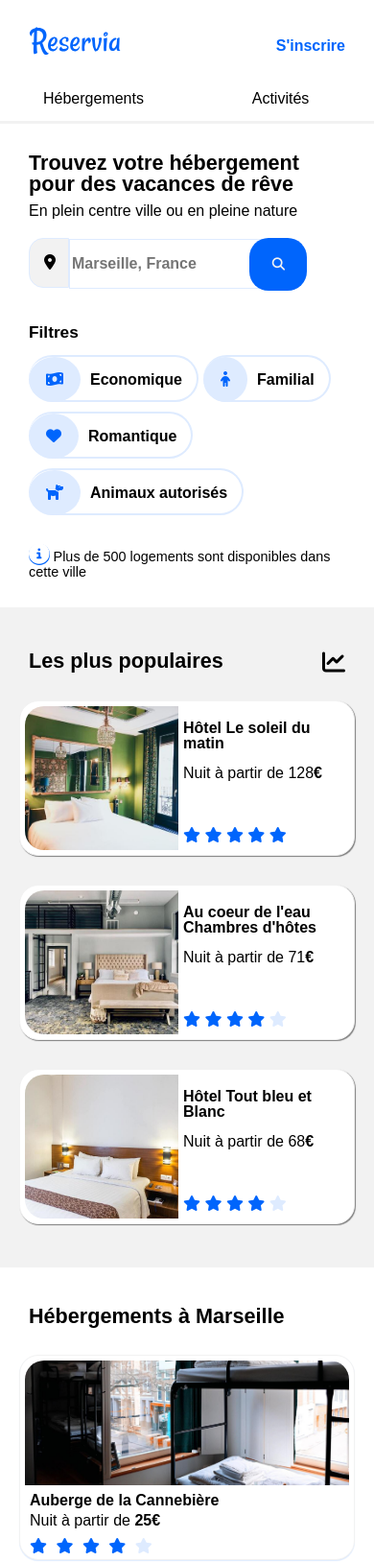
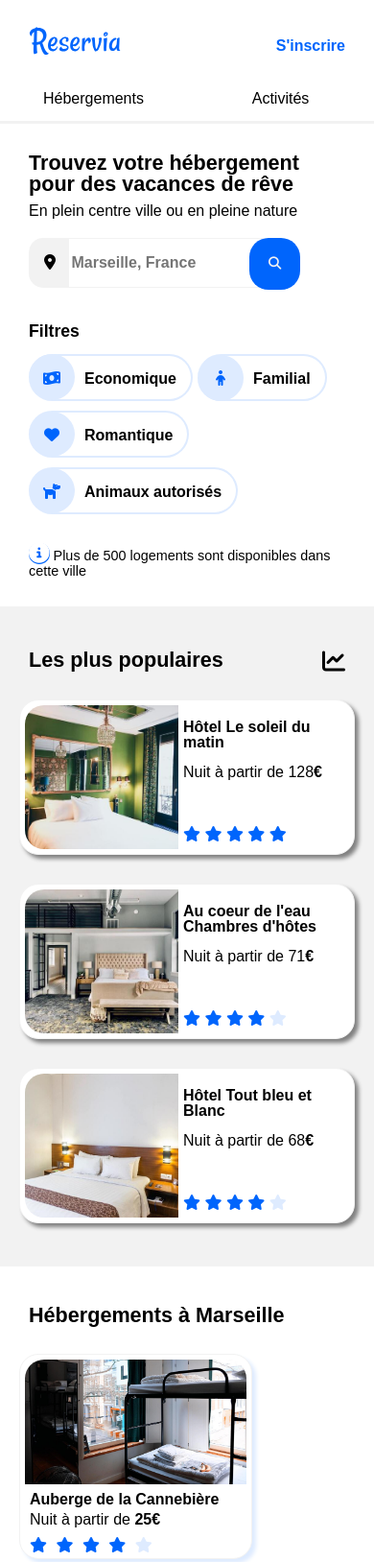
Before and after one commit to JV-Rey/JulienValois_2_27042021, a plain HTML site: page index.html in a window 390 px wide. Shown: the top 1628 px of the page at 96% size. Drawn offline with Linux system fonts and the light colour scheme; a web font is replaced by a local one.

Commit message:
Nettoyage du code et retouches finales

```diff
--- a/index.html
+++ b/index.html
@@ -31,14 +31,14 @@
                 <button id="button_icon"><i class="fas fa-search"></i></button>
             </form>
             <div class="filter">
-                <div id="title_filter">
+                <div>
                     <h2>Filtres</h2>
                 </div>
                 <div class="filter">
-                    <a href="#"><span class="i-filter"><i class="fas fa-money-bill-wave"></i></span><span class="filter_text">Economique</span></a>
-                    <a href="#"><span class="i-filter"><i class="fas fa-child"></i></span><span class="filter_text">Familial</span> </a>
-                    <a href="#"><span class="i-filter"><i class="fas fa-heart"></i></span><span class="filter_text">Romantique</span></a>
-                    <a href="#"><span class="i-filter"><i class="fas fa-dog"></i></span><span class="filter_text">Animaux autorisés</span></a>
+                    <a href="#"><span class="i-filter" id="money"><i class="fas fa-money-bill-wave"></i></span><span class="filter_text">Economique</span></a>
+                    <a href="#"><span class="i-filter" id="child"><i class="fas fa-child"></i></span><span class="filter_text">Familial</span> </a>
+                    <a href="#"><span class="i-filter" id="heart"><i class="fas fa-heart"></i></span><span class="filter_text">Romantique</span></a>
+                    <a href="#"><span class="i-filter" id="dog"><i class="fas fa-dog"></i></span><span class="filter_text">Animaux autorisés</span></a>
                 </div>
             </div>
             <div id="number_info">
@@ -49,14 +49,14 @@
         <div class="section">
             <!-- liste d'hébergement -->
             <article>
-                <h2 id="hebergements">Hébergements à Marseille</h2>
+                <h2>Hébergements à Marseille</h2>
                 <div id="flex_hebergement">
                     <div class="hebergement">
                         <a href="#">
                             <div>
                                 <img src="images/hebergements/3_medium/marcus-loke-WQJvWU_HZFo-unsplash.jpg" alt="Auberge de la Cannebière">
                             </div>
-                            <div class="description">
+                            <div>
                                 <h3>Auberge de la Cannebière</h3>
                                 <p>Nuit à partir de <span class="bolder">25€</span></p>
                             </div>
@@ -74,7 +74,7 @@
                             <div>
                                 <img src="images/hebergements/3_medium/fred-kleber-gTbaxaVLvsg-unsplash.jpg" alt=" Hôtel du port">
                             </div>
-                            <div class="description">
+                            <div>
                                 <h3>Hôtel du port</h3>
                                 <p>Nuit à partir de 52<span class="bolder">€</span></p>
                             </div>
@@ -92,7 +92,7 @@
                             <div>
                                 <img src="images/hebergements/3_medium/reisetopia-B8WIgxA_PFU-unsplash.jpg" alt=" Hôtel les mouettes">
                             </div>
-                            <div class="description">
+                            <div>
                                 <h3>Hôtel les mouettes</h3>
                                 <p>Nuit à partir de 76<span class="bolder">€</span></p>
                             </div>
@@ -110,7 +110,7 @@
                             <div>
                                 <img src="images/hebergements/3_medium/annie-spratt-Eg1qcIitAuA-unsplash.jpg" alt="Hôtel de la mer">
                             </div>
-                            <div class="description">
+                            <div>
                                 <h3>Hôtel de la mer</h3>
                                 <p>Nuit à partir de 46<span class="bolder">€</span></p>
                             </div>
@@ -128,7 +128,7 @@
                             <div>
                                 <img src="images/hebergements/3_medium/nicate-lee-kT-ZyaiwBe0-unsplash.jpg" alt="Le Panier">
                             </div>
-                            <div class="description">
+                            <div>
                                 <h3>Auberge Le Panier</h3>
                                 <p>Nuit à partir de <span class="bolder">23€</span></p>
                             </div>
@@ -146,7 +146,7 @@
                             <div>
                                 <img src="images/hebergements/3_medium/febrian-zakaria-M6S1WvfW68A-unsplash.jpg" alt="Amina">
                             </div>
-                            <div class="description">
+                            <div>
                                 <h3>Hôtel chez Amina</h3>
                                 <p>Nuit à partir de 96<span class="bolder">€</span></p>
                             </div>
--- a/style.css
+++ b/style.css
@@ -127,9 +127,9 @@ i.fas{
     background-color: #F2F2F2;
     width: 25px;
     height: 50px;
-    border: 0.1em solid #DEEBFF;
+    border: 0.1em solid transparent;
     border-radius: 15px 0 0 15px;
-    float: left;
+    margin-right: -5px;
     padding-left: 15px;
     line-height: 3;
 }
@@ -138,13 +138,13 @@ i.fas{
     height: 3em;
     font-size: 1em;
     font-weight: bolder;
-    border: 0.1em solid #DEEBFF;
+    border: 0.1em solid #F2F2F2;
 }
 
 #button{
     background-color: #0065FC;
-    height: 4.1em;
-    width: 8.5em;
+    height: 4em;
+    width: 9em;
     border: 0.1em solid transparent ;
     border-right: 1px solid transparent;
     border-top-right-radius: 1em;
@@ -183,22 +183,18 @@ i.fas{
     margin-right: 30px;
 }
 
+.filter h2{
+    margin-right: 30px;
+    margin-top: 30px;
+    font-size: 1.1em;
+}
+
 .filter_text{
     font-weight: bolder;
     margin-left: 10px;
 }
 
-.filter h2{
-    margin-right: 30px;
-}
-
-#title_filter{
-    margin-top: 30px;
-    font-size: 0.8em;
-}
-
 .filter i{
-    padding: 1px;
     margin-right: 2px;
     margin-left: 2px;
 }
@@ -206,9 +202,24 @@ i.fas{
 .i-filter{
     border-radius: 50%;
     background-color: #DEEBFF;
-    padding: 15px;
     line-height: 3;
     color: #0065fc;
+}
+
+#money{
+    padding: 17px 13px 14px 13px;
+}
+
+#child{
+    padding: 16px 17px 15px 17px;
+}
+
+#heart{
+    padding: 16px 14px 14px 14px;
+}
+
+#dog{
+    padding: 16px 13px 14px 13px;
 }
 
 .filter a:hover{
@@ -241,7 +252,6 @@ i.fas{
 /* liste d'hébergement */
 
 article{
-    display: flex;
     flex-direction: column;
     padding-bottom: 15px;
     padding-top: 40px;
@@ -268,10 +278,10 @@ article h2{
     margin-bottom: 30px;
     margin-right: auto;
     margin-left: 15px;
-    padding: 5px 5px 5px 5px;
+    padding: 5px;
     border: 1px solid #F2F2F2;
     border-radius: 20px;
-    box-shadow: 1px 1px 1px grey;
+    box-shadow: 4px 4px 4px grey;
 }
 
 .hebergement:hover{
@@ -310,9 +320,10 @@ article i{
 }
 
 #plus{
-    margin-left: 50px;
+    margin-left: 40px;
     margin-bottom: 30px;
     font-weight: bolder;
+    font-size: 1.2em;
 }
 
 #plus:hover{
@@ -348,11 +359,11 @@ aside h2{
     width: auto;
     height: 150px;
     background-color: white;
-    margin: 30px 30px 30px 30px;
-    padding: 5px 5px 5px 5px;
+    margin: 30px;
+    padding: 5px;
     border: 1px solid #F2F2F2;
     border-radius: 20px;
-    box-shadow: 1px 1px 1px grey;
+    box-shadow: 4px 4px 4px grey;
 }
 
 .populaire a{
@@ -397,11 +408,6 @@ aside h2{
 
 /* liste d'activité */
 
-#title_section2{
-    position: absolute;
-    left: 100px;
-}
-
 #width_white{
     width: 100%;
     background-color: white;
@@ -420,9 +426,9 @@ aside h2{
     margin-bottom: 30px;
     margin-right: auto;
     margin-left: 10px;
-    padding: 5px 5px 5px 5px;
+
     border-radius: 20px;
-    box-shadow: 0px 1px 1px #DEEBFF;
+    box-shadow: 4px 4px 4px #DEEBFF;
 }
 
 .activite:hover{
@@ -467,6 +473,10 @@ aside h2{
     padding-top: 10px;
 }
 
+.small h3{
+    margin-bottom: 10px;
+}
+
 /* pied de page */
 
 footer{
@@ -497,7 +507,7 @@ footer a:hover{
     text-decoration: underline;
 }
 
-@media screen and (max-width: 800px){
+@media screen and (max-width: 825px){
 
     #body_page{
         width: auto;
@@ -545,8 +555,8 @@ footer a:hover{
     #button_icon{
         display: initial;
         background-color: #0065FC;
-        height: 4.1em;
-        width: 4.5em;
+        height: 4em;
+        width: 4em;
         border: 0.1em solid transparent ;
         border-radius: 1.5em;
         margin-left: -20px;
@@ -605,7 +615,7 @@ footer a:hover{
     .hebergement{
         margin-left: -10px;
         margin-right: -10px;
-        box-shadow: 0px 1px 1px #DEEBFF;
+        box-shadow: 4px 4px 4px #DEEBFF;
     }
 
     .hebergement a{
@@ -619,6 +629,10 @@ footer a:hover{
     .hebergement img{
         width: 100%;
         height: 130px;
+    }
+
+    #plus{
+        margin-left: 0px;
     }
 
     /* liste d'activité */
@@ -662,7 +676,7 @@ footer a:hover{
     }
 }
 
-@media screen and (min-width: 800px)and (max-width: 1035px){
+@media screen and (min-width: 825px)and (max-width: 1035px){
 
     aside{
         flex: 55%;
```
